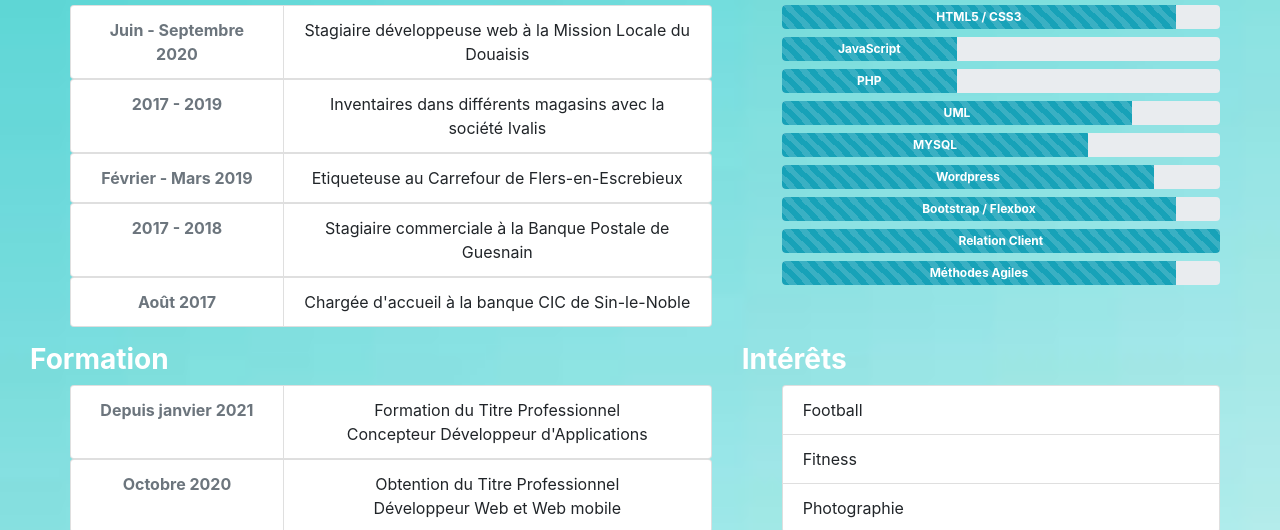
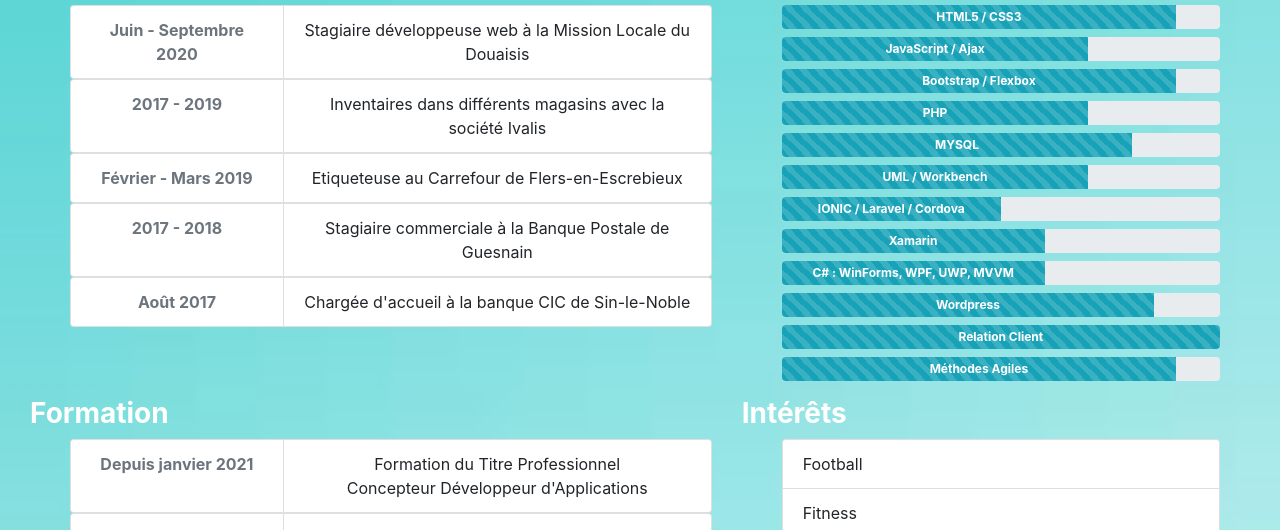
Before and after one commit to elodie-sz/cv, a plain HTML site: page index.html in a window 1280 px wide. Shown: the part 265-795 px from the top of the page. Drawn offline with nearby package versions, Linux system fonts and the light colour scheme.

Commit message:
modif cv pdf + competences

```diff
--- a/index.html
+++ b/index.html
@@ -103,28 +103,38 @@
                     <li class="progress-bar w-90 progress-bar-striped bg-info " role="progressbar" style="width: 90%" aria-valuenow="90" aria-valuemin="0" aria-valuemax="100"> HTML5 / CSS3 </li> </div>
 
                 <div class="progress mb-2 font-weight-bold" style="height: 3vh">
-                    <li class="progress-bar w-40 progress-bar-striped bg-info" role="progressbar" style="width: 40%" aria-valuenow="40" aria-valuemin="0" aria-valuemax="100"> JavaScript</li> </div>
+                    <li class="progress-bar w-40 progress-bar-striped bg-info" role="progressbar" style="width: 70%" aria-valuenow="70" aria-valuemin="0" aria-valuemax="100"> JavaScript / Ajax </li> </div>
 
                 <div class="progress mb-2 font-weight-bold" style="height: 3vh">
-                    <li class="progress-bar w-40 progress-bar-striped bg-info" role="progressbar" style="width: 40%" aria-valuenow="40" aria-valuemin="0" aria-valuemax="100"> PHP</li> </div>
+                    <li class="progress-bar w-90 progress-bar-striped bg-info" role="progressbar" style="width: 90%" aria-valuenow="90" aria-valuemin="0" aria-valuemax="100"> Bootstrap / Flexbox </li> </div>
 
                 <div class="progress mb-2 font-weight-bold" style="height: 3vh">
-                    <li class="progress-bar w-90 progress-bar-striped bg-info" role="progressbar" style="width: 80%" aria-valuenow="80" aria-valuemin="0" aria-valuemax="100"> UML</li> </div>
+                    <li class="progress-bar w-40 progress-bar-striped bg-info" role="progressbar" style="width: 70%" aria-valuenow="70" aria-valuemin="0" aria-valuemax="100"> PHP </li> </div>
 
                 <div class="progress mb-2 font-weight-bold" style="height: 3vh">
-                    <li class="progress-bar w-90 progress-bar-striped bg-info" role="progressbar" style="width: 70%" aria-valuenow="70" aria-valuemin="0" aria-valuemax="100"> MYSQL</li> </div>
+                    <li class="progress-bar w-90 progress-bar-striped bg-info" role="progressbar" style="width: 80%" aria-valuenow="80" aria-valuemin="0" aria-valuemax="100"> MYSQL </li> </div>
 
                 <div class="progress mb-2 font-weight-bold" style="height: 3vh">
-                    <li class="progress-bar w-90 progress-bar-striped bg-info" role="progressbar" style="width: 85%" aria-valuenow="85" aria-valuemin="0" aria-valuemax="100"> Wordpress</li> </div>
+                    <li class="progress-bar w-90 progress-bar-striped bg-info" role="progressbar" style="width: 70%" aria-valuenow="70" aria-valuemin="0" aria-valuemax="100"> UML / Workbench </li> </div>
+
 
                 <div class="progress mb-2 font-weight-bold" style="height: 3vh">
-                    <li class="progress-bar w-90 progress-bar-striped bg-info" role="progressbar" style="width: 90%" aria-valuenow="90" aria-valuemin="0" aria-valuemax="100"> Bootstrap / Flexbox</li> </div>
+                    <li class="progress-bar w-40 progress-bar-striped bg-info" role="progressbar" style="width: 50%" aria-valuenow="50" aria-valuemin="0" aria-valuemax="100"> IONIC / Laravel / Cordova </li> </div>
 
                 <div class="progress mb-2 font-weight-bold" style="height: 3vh">
-                    <li class="progress-bar w-100 progress-bar-striped bg-info" role="progressbar" style="width: 100%" aria-valuenow="100" aria-valuemin="0" aria-valuemax="100"> Relation Client</li> </div>
+                    <li class="progress-bar w-40 progress-bar-striped bg-info" role="progressbar" style="width: 60%" aria-valuenow="60" aria-valuemin="0" aria-valuemax="100"> Xamarin </li> </div>
 
                 <div class="progress mb-2 font-weight-bold" style="height: 3vh">
-                    <li class="progress-bar w-90 progress-bar-striped bg-info" role="progressbar" style="width: 90%" aria-valuenow="90" aria-valuemin="0" aria-valuemax="100"> Méthodes Agiles</li> </div>
+                    <li class="progress-bar w-40 progress-bar-striped bg-info" role="progressbar" style="width: 60%" aria-valuenow="60" aria-valuemin="0" aria-valuemax="100"> C# : WinForms, WPF, UWP, MVVM </li> </div>
+
+                <div class="progress mb-2 font-weight-bold" style="height: 3vh">
+                    <li class="progress-bar w-90 progress-bar-striped bg-info" role="progressbar" style="width: 85%" aria-valuenow="85" aria-valuemin="0" aria-valuemax="100"> Wordpress </li> </div>
+
+                <div class="progress mb-2 font-weight-bold" style="height: 3vh">
+                    <li class="progress-bar w-100 progress-bar-striped bg-info" role="progressbar" style="width: 90%" aria-valuenow="90" aria-valuemin="0" aria-valuemax="100"> Relation Client </li> </div>
+
+                <div class="progress mb-2 font-weight-bold" style="height: 3vh">
+                    <li class="progress-bar w-90 progress-bar-striped bg-info" role="progressbar" style="width: 90%" aria-valuenow="90" aria-valuemin="0" aria-valuemax="100"> Méthodes Agiles </li> </div>
 
 
             </ol>
```
Also changed, not shown: 1 other file.
